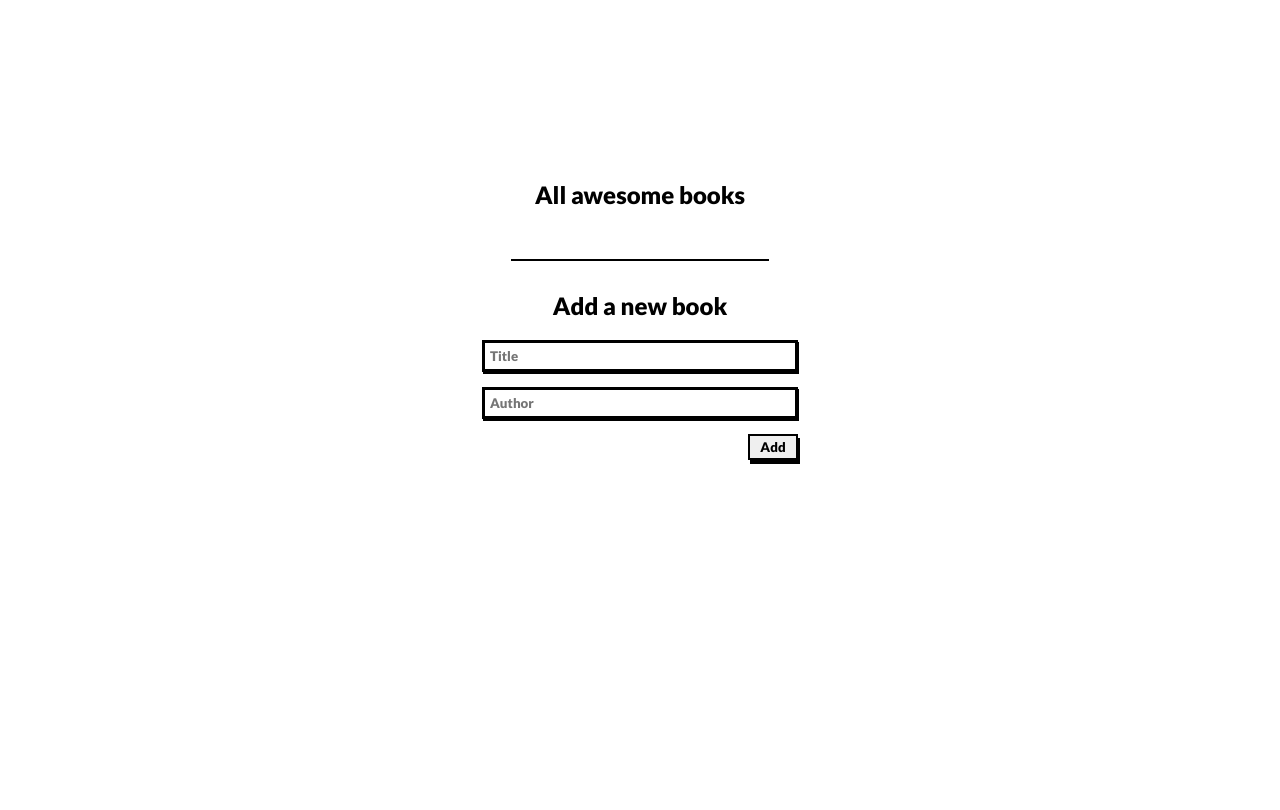
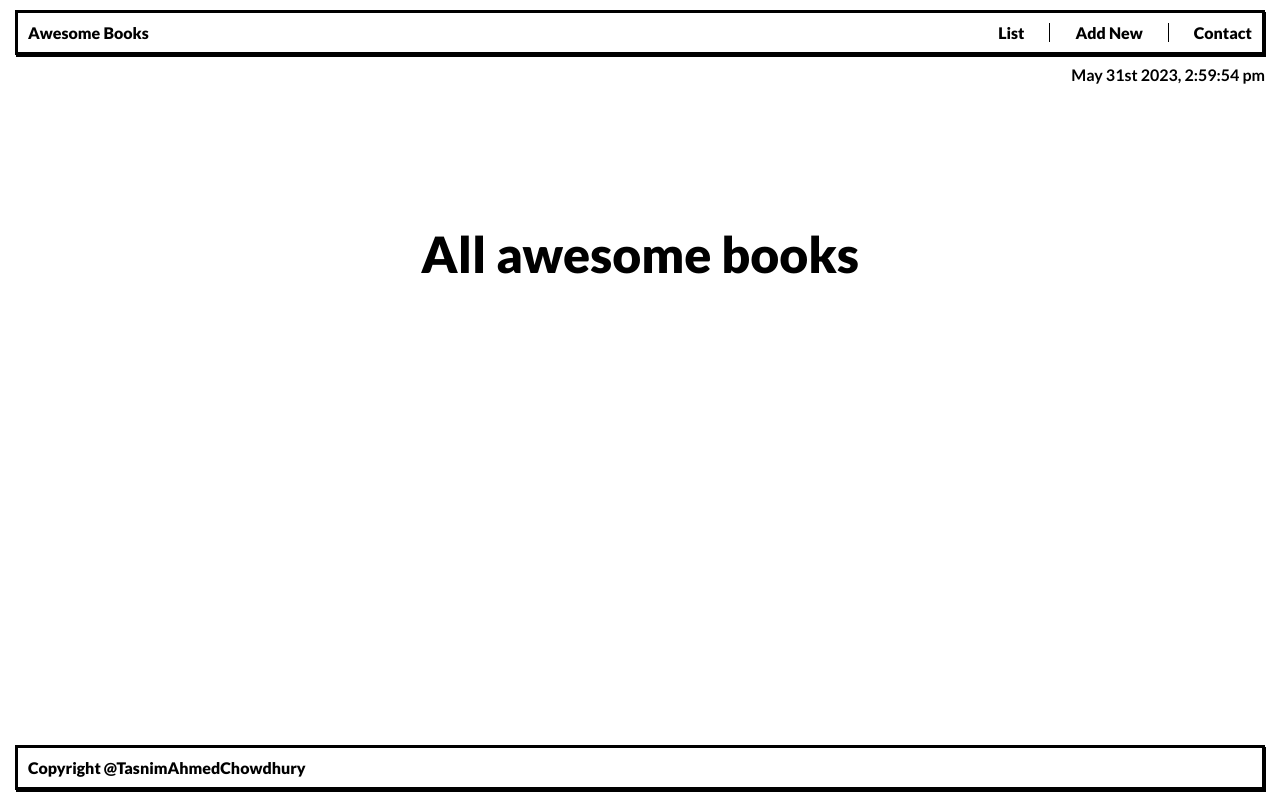
Before and after one commit to DianaBeki/awesomeBooks-es6.github.io, a website: page index.html in a window 1280 px wide. Drawn offline with Linux system fonts and the light colour scheme.

Commit message:
Add navigation between the pages

```diff
--- a/bookStore.css
+++ b/bookStore.css
@@ -7,16 +7,69 @@
 }
 
 body {
+  height: 100vh;
+  position: relative;
+}
+
+header {
   display: flex;
+  justify-content: space-between;
+  padding: 10px;
+  border: 3px solid #000;
+  box-shadow: 1px 2px;
+  margin: 10px 15px;
+}
+
+.logo {
+  font-weight: 900;
+  color: #000;
+  text-decoration: none;
+}
+
+nav > ul {
+  display: flex;
+  list-style-type: none;
+  gap: 25px;
+}
+
+.right-border {
+  border-right: 1px solid #000;
+  padding-right: 25px;
+}
+
+ul > li > a {
+  text-decoration: none;
+  color: #000;
+  font-weight: 900;
+}
+
+.date-time {
+  display: flex;
+  justify-content: flex-end;
+  padding-right: 15px;
+  color: #000;
+  font-weight: 700;
+}
+
+.list,
+.add-new {
+  display: none;
   flex-direction: column;
   align-items: center;
   justify-content: center;
   text-align: center;
-  height: 80vh;
+  padding: 20px 15px;
 }
 
-h2 {
+.list {
+  padding: 20px 15px;
+  display: flex;
+}
+
+h1 {
+  font-size: 50px;
   font-weight: 900;
+  margin: 120px 0 20px 0;
 }
 
 table {
@@ -24,6 +77,7 @@ table {
   box-shadow: 1px 2px;
   font-weight: 700;
   margin-top: 20px;
+  width: 100%;
 }
 
 table:empty {
@@ -62,16 +116,23 @@ form {
   display: flex;
   flex-direction: column;
   align-items: flex-end;
-  gap: 15px;
+  gap: 35px;
   margin-top: 20px;
 }
 
 input {
-  width: 300px;
-  padding: 5px;
+  width: 500px;
+  padding: 10px;
   font-weight: 900;
+  font-size: 20px;
   border: 3px solid #000;
   box-shadow: 1px 2px;
+}
+
+::placeholder {
+  color: #000;
+  font-weight: 900;
+  font-size: 20px;
 }
 
 form > button {
@@ -80,5 +141,58 @@ form > button {
   color: #000;
   font-weight: 900;
   padding: 3px;
+  font-size: 20px;
   box-shadow: 2px 4px;
 }
+
+.contact {
+  text-align: center;
+  display: none;
+  flex-direction: column;
+  align-items: center;
+}
+
+footer > p {
+  color: #000;
+  font-weight: 900;
+}
+
+.contact > p,
+.contact > ul {
+  color: #000;
+  font-weight: 700;
+  font-size: 20px;
+}
+
+.contact-info {
+  margin-top: 30px;
+  display: flex;
+  flex-direction: column;
+  align-items: flex-start;
+  list-style-type: disc;
+  width: 400px;
+}
+
+footer {
+  position: fixed;
+  bottom: 0;
+  left: 0;
+  right: 0;
+  text-align: left;
+  padding: 10px;
+  border: 3px solid #000;
+  box-shadow: 1px 2px;
+  margin: 10px 15px;
+}
+
+.display_none {
+  display: none;
+}
+
+.display_block {
+  display: block;
+}
+
+.display_flex {
+  display: flex;
+}
--- a/bookStore.js
+++ b/bookStore.js
@@ -43,6 +43,6 @@ class BookCollection {
   }
 }
 
-const bookStore = new BookCollection();
+const bookCollection = new BookCollection();
 
-bookStore();
+bookCollection();
--- /dev/null
+++ b/dateTime.js
@@ -0,0 +1,45 @@
+// add an ordinal suffix to the day number (e.g. 1st, 2nd, 3rd, 4th)
+function getOrdinalSuffix(day) {
+  if (day >= 11 && day <= 13) {
+    return 'th';
+  }
+  switch (day % 10) {
+    case 1:
+      return 'st';
+    case 2:
+      return 'nd';
+    case 3:
+      return 'rd';
+    default:
+      return 'th';
+  }
+}
+
+// add a leading zero to the minute or second if it's less than 10
+function padZero(num) {
+  return num < 10 ? `0${num}` : num;
+}
+
+function displayDateTime() {
+  const now = new Date();
+  const month = now.toLocaleString('default', { month: 'long' });
+  const day = now.getDate();
+  const year = now.getFullYear();
+  const hour = now.getHours();
+  const minute = now.getMinutes();
+  const second = now.getSeconds();
+  const amOrPm = hour >= 12 ? 'pm' : 'am';
+  const hour12 = hour % 12 || 12; // convert hour to 12-hour format
+
+  const dateStr = `${month} ${day}${getOrdinalSuffix(day)} ${year}`;
+  const timeStr = `${hour12}:${padZero(minute)}:${padZero(second)} ${amOrPm}`;
+
+  const dateTimeStr = `${dateStr}, ${timeStr}`;
+  document.getElementById('date-time').textContent = dateTimeStr;
+}
+
+// call the function once to display the initial date and time
+displayDateTime();
+
+// call the function every second to update the date and time in real time
+setInterval(displayDateTime, 1000);
--- a/index.html
+++ b/index.html
@@ -8,16 +8,56 @@
     <link rel="stylesheet" href="./bookStore.css" />
   </head>
   <body>
-    <h2>All awesome books</h2>
+    <header>
+      <a href="" class="logo">Awesome Books</a>
+      <nav>
+        <ul>
+          <li class="right-border"><a href="#list-info" id="list">List</a></li>
+          <li class="right-border">
+            <a href="#ad-new-info" id="add-new">Add New</a>
+          </li>
+          <li><a href="#contact-info" id="contact">Contact</a></li>
+        </ul>
+      </nav>
+    </header>
+
+    <div class="date-time">
+      <p id="date-time"></p>
+    </div>
+
+    <section class="list" id="list-info">
+      <h1>All awesome books</h1>
       <table id="bookList"></table>
-    <hr />
-    <h2>Add a new book</h2>
+    </section>
+
+    <section class="add-new" id="add-new-info">
+      <h1>Add a new book</h1>
       <form id="addForm">
         <input type="text" placeholder="Title" id="title" required />
         <input type="text" placeholder="Author" id="author" required />
         <button type="submit">Add</button>
       </form>
+    </section>
+
+    <section class="contact" id="contact-info">
+      <h1>Contact Information</h1>
+      <p>
+        Do you have any questions or you just want to say "Hello"? <br />
+        You can reach out to us!
+      </p>
+      <ul class="contact-info">
+        <li>Our email: tasnim.achy96@gmail.com</li>
+        <li>Our phone number: +8801621693614</li>
+        <li>Our address: Sylhet, Bangladesh</li>
+      </ul>
+    </section>
+
+    <footer>
+      <p>Copyright @TasnimAhmedChowdhury</p>
+    </footer>
 
     <script src="./bookStore.js"></script>
+    <script src="./navigation.js"></script>
+    <script src="./dateTime.js"></script>
   </body>
 </html>
--- /dev/null
+++ b/navigation.js
@@ -0,0 +1,29 @@
+// button
+const list = document.getElementById('list');
+const addNew = document.getElementById('add-new');
+const contact = document.getElementById('contact');
+
+// div
+const listInfo = document.getElementById('list-info');
+const addNewInfo = document.getElementById('add-new-info');
+const contactInfo = document.getElementById('contact-info');
+
+function showList() {
+  listInfo.style.display = 'flex';
+  addNewInfo.style.display = 'none';
+  contactInfo.style.display = 'none';
+}
+function showAddNew() {
+  listInfo.style.display = 'none';
+  addNewInfo.style.display = 'flex';
+  contactInfo.style.display = 'none';
+}
+function showContact() {
+  listInfo.style.display = 'none';
+  addNewInfo.style.display = 'none';
+  contactInfo.style.display = 'flex';
+}
+
+list.addEventListener('click', showList);
+addNew.addEventListener('click', showAddNew);
+contact.addEventListener('click', showContact);
```
Lines whose indentation alone changed are shown as unchanged.
